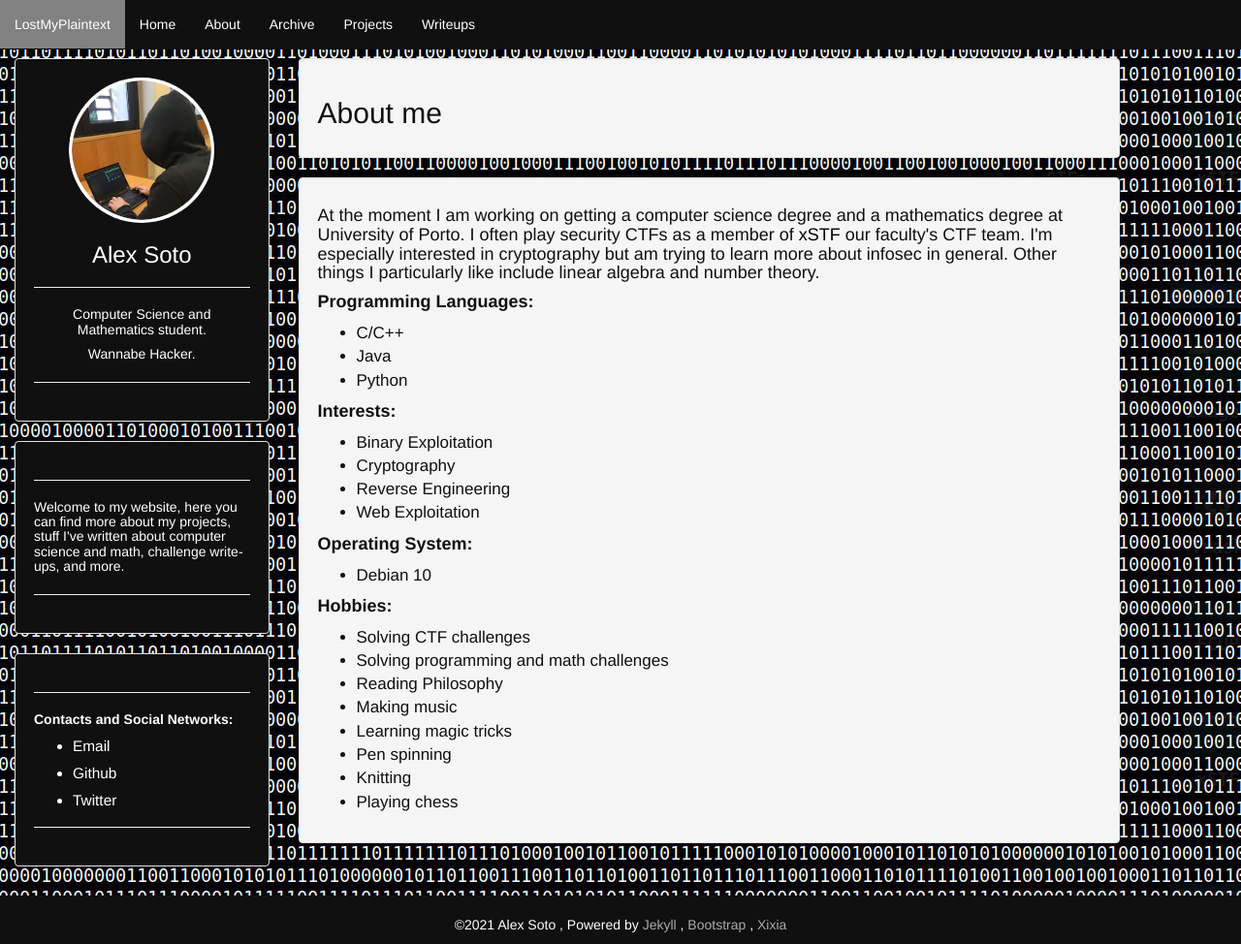
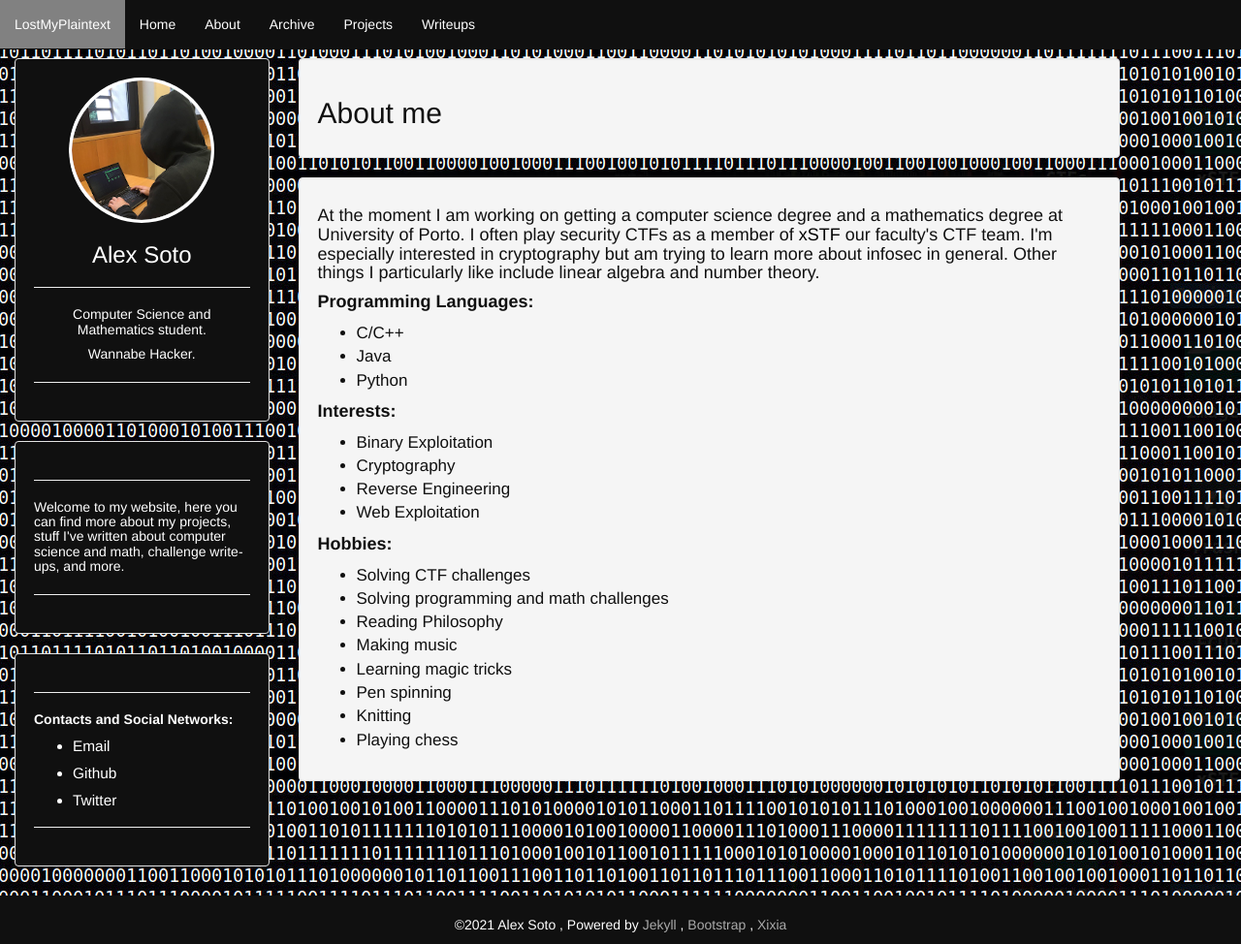
Before and after one commit to 0xA2/0xA2.github.io, a Jekyll site: the page built from about.html, in a window 1280 px wide and 974 px high. Shown: the whole window at 97% size. Built offline with Jekyll 4.4.1, drawn with Linux system fonts in a browser that asks for light colours.

Commit message:
Update about.html

```diff
--- a/about.html
+++ b/about.html
@@ -25,11 +25,6 @@ layout: default
             <li>Web Exploitation</li>
         </ul>
 
-    <h4><b>Operating System:</b></h4>
-        <ul>
-            <li>Debian 10</li>
-        </ul>
-
 	<h4><b>Hobbies:</b></h4>
         <ul>
             <li>Solving CTF challenges</li>
```
